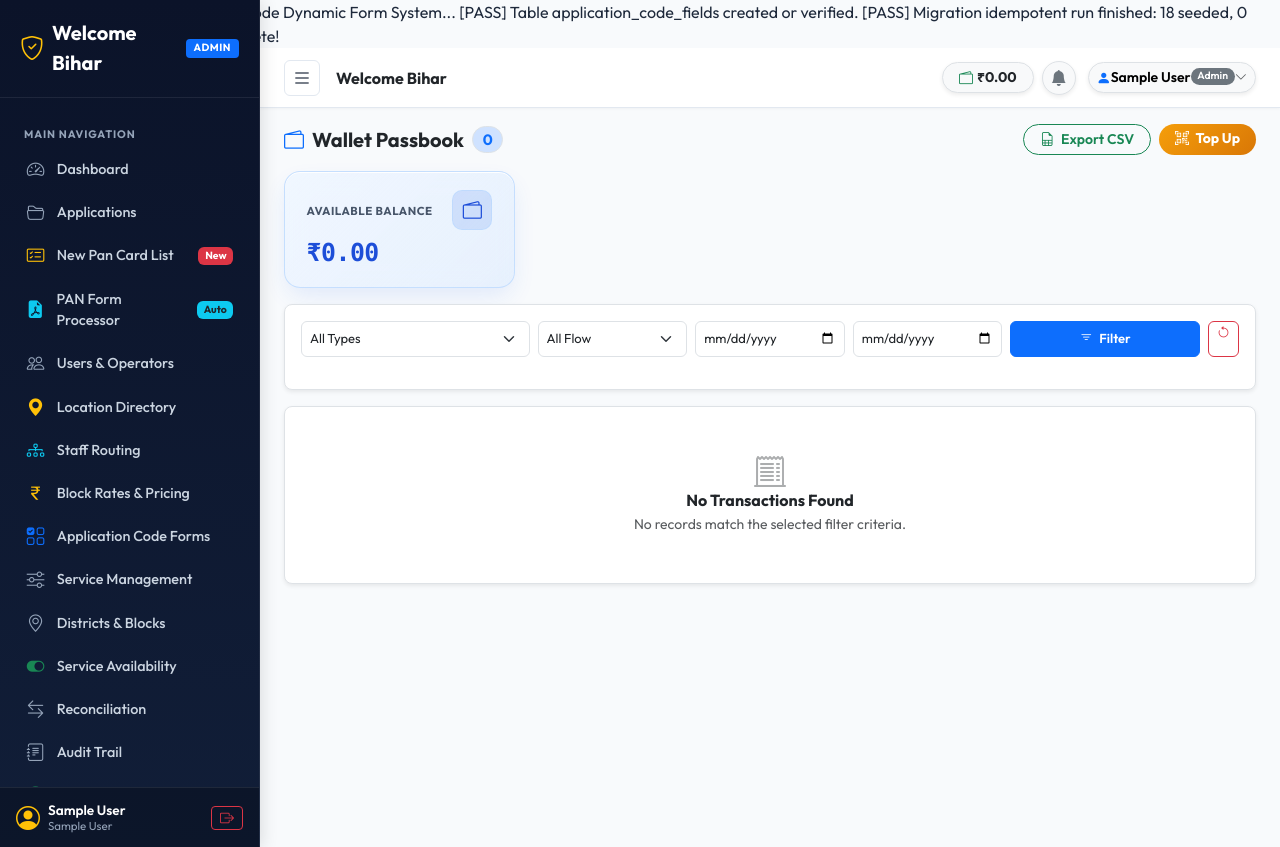
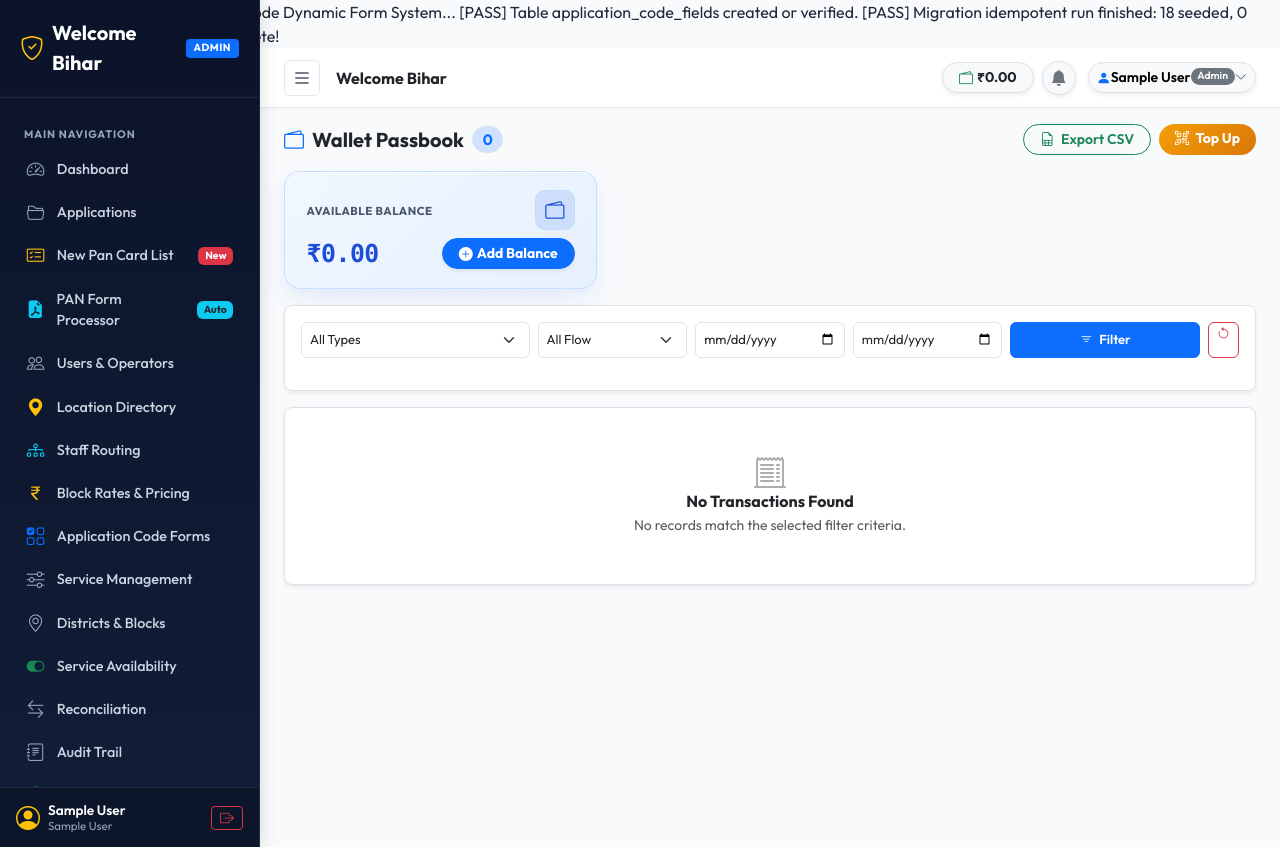
Before and after one commit to Vlesatish/welcome-bihar, a PHP site: page /wallet/passbook in a window 1280 px wide. Shown: the top 847 px of the page. Run offline with PHP 8.4, Linux system fonts and the light colour scheme; the visitor is signed in with stand-in values (Sample User, id 1); data that the repository does not hold is empty.

Commit message:
feat(wallet): add Add Balance button inside Available Balance passbook card

```diff
--- a/app/Views/user/passbook.php
+++ b/app/Views/user/passbook.php
@@ -93,7 +93,7 @@
 
 <!-- Compact Fresh Balance Card -->
 <div class="row g-3 mb-3">
-    <div class="col-sm-6 col-md-4 col-lg-3">
+    <div class="col-sm-8 col-md-5 col-lg-4">
         <div class="dash-glass-card card-glass-blue">
             <div class="d-flex align-items-center justify-content-between mb-2">
                 <span class="stat-label-text">Available Balance</span>
@@ -101,7 +101,13 @@
                     <i class="bi bi-wallet2"></i>
                 </div>
             </div>
-            <div class="stat-val-text font-monospace" style="color: #1d4ed8;">₹<?= number_format($balance, 2) ?></div>
+            <div class="d-flex align-items-center justify-content-between gap-2 flex-wrap mt-1">
+                <div class="stat-val-text font-monospace" style="color: #1d4ed8;">₹<?= number_format($balance, 2) ?></div>
+                <a href="/wallet/topup" class="btn btn-sm btn-primary fw-bold rounded-pill px-3 py-1.5 shadow-sm d-inline-flex align-items-center gap-1" style="white-space: nowrap;">
+                    <i class="bi bi-plus-circle-fill"></i>
+                    <span>Add Balance</span>
+                </a>
+            </div>
         </div>
     </div>
 </div>
```
